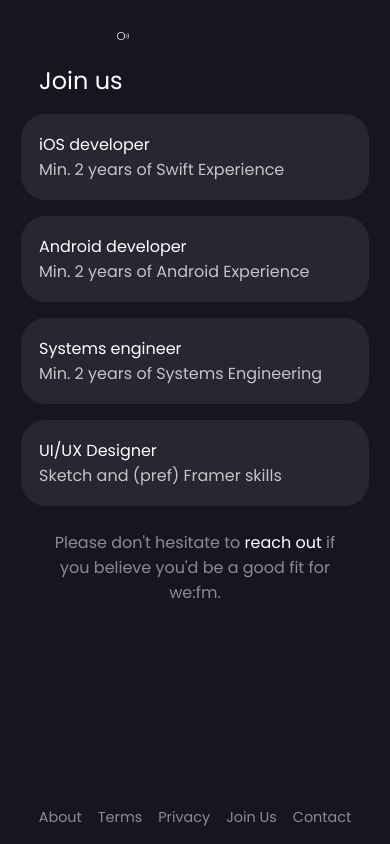
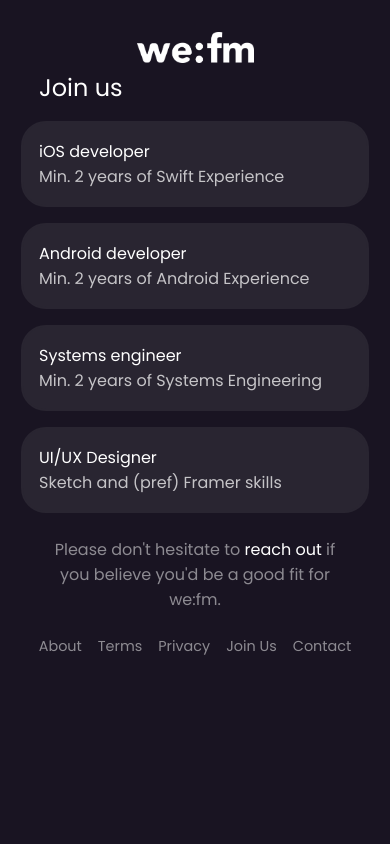
Before and after one commit to ridersofrohan/wefm, a plain HTML site: page join.html in a window 390 px wide. Drawn offline with Linux system fonts and the light colour scheme.

Commit message:
join page is done

```diff
--- a/join.css
+++ b/join.css
@@ -45,10 +45,14 @@ body {
   width: 100%;
 }
 
-a .icon {
+.home-link {
+  text-align: center;
+  width: 8%;
+}
+
+.home-logo {
   padding-top: 2rem;
-  width: 8%;
-  padding-bottom: 1rem;
+  width: 100%;
 }
 
 .jobs-container {
@@ -105,8 +109,6 @@ a .icon {
 }
 
 .footer {
-  position: absolute;
-  bottom: 0;
   padding: 1rem;
   color: white;
   width: 100%;
@@ -125,12 +127,10 @@ a .icon {
 }
 
 @media only screen and (max-width: 768px) {
-  .teaser {
-    position: absolute;
-    top: 40%;
-    -webkit-transform: translate(-50%, -40%);
-    transform: translate(-50%, -40%);
-    width: 100%;
+
+  .home-link {
+    text-align: center;
+    width: 30%;
   }
 
   .jobs-container {
--- a/join.html
+++ b/join.html
@@ -38,8 +38,8 @@
   </head>
   <body>
     <div class="container">
-      <a rel="noopener noreferrer" href="https://wefm.us" target="_blank">
-        <img class="icon" src="images/icon.png">
+      <a class="home-link" href="index">
+        <img class="home-logo" src="images/logo.png">
       </a>
 
       <div class="jobs-container">
```
